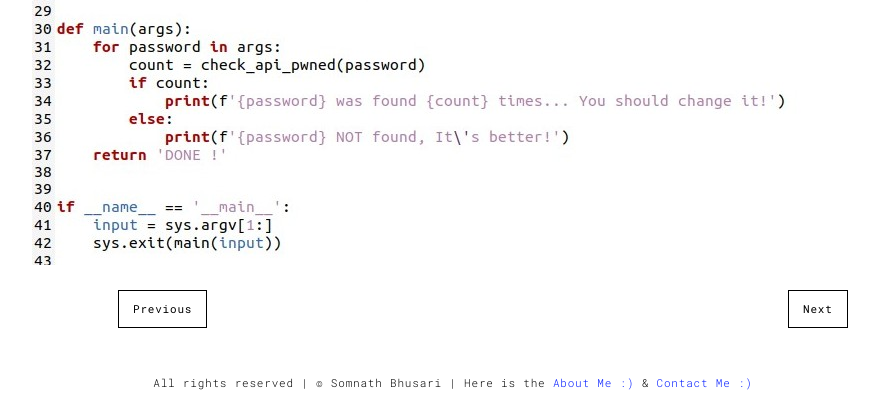
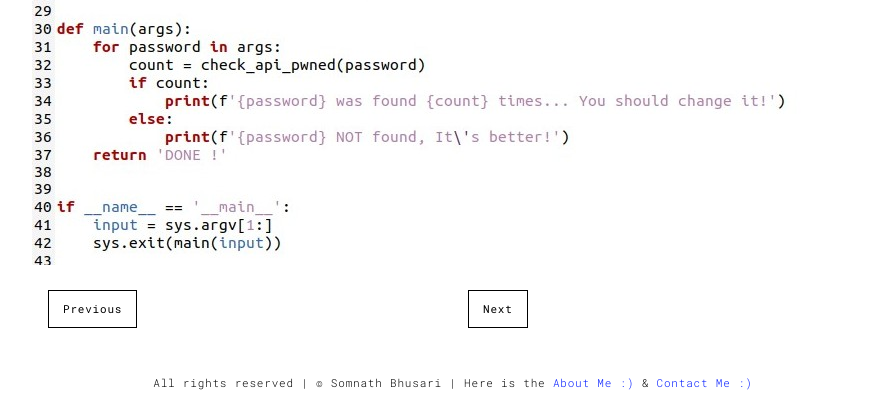
Before and after one commit to somnathbhusari/portfo, a Flask app: page /work1.html in a window 1280 px wide; the page is wider, and only the part inside the window is pictured. Shown: the part 2211-2631 px from the top of that part, without its empty margins (187-1066 px from the left). Run offline with Flask 2, Linux system fonts and the light colour scheme; some libraries are stand-ins or nearby versions.

Commit message:
New Version

```diff
--- a/templates/work1.html
+++ b/templates/work1.html
@@ -115,10 +115,10 @@
   <div class="col-md-8 col-md-offset-2 section-container-spacer">
     <div class="row">
       <div class="col-xs-12 col-md-6">
-        <a href="./work6.html" class="btn btn-default" style="margin: 0px 70px;">Previous</a>
+        <a href="./work6.html" class="btn btn-default" style="margin: auto;">Previous</a>
       </div>
       <div class="col-xs-12 col-md-6">
-        <a href="./work2.html" class="btn btn-default" style="margin: 0px 320px;">Next</a>
+        <a href="./work2.html" class="btn btn-default" style="margin: auto;">Next</a>
       </div>
     </div>
   </div>
```
